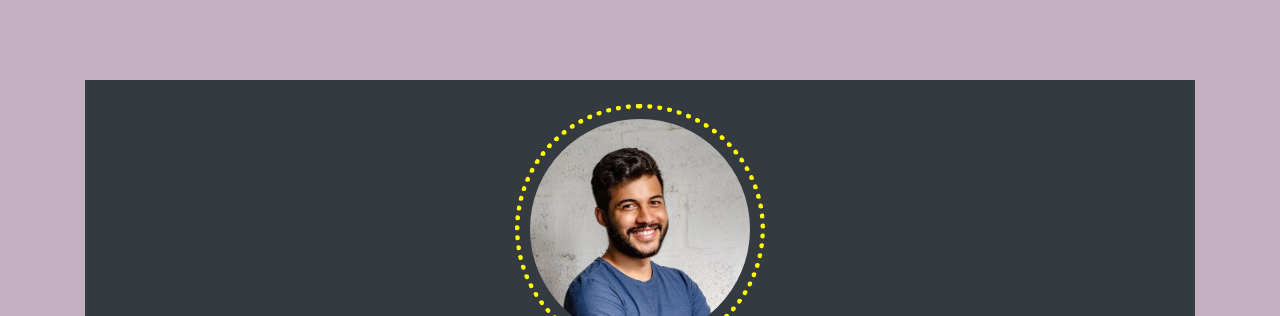
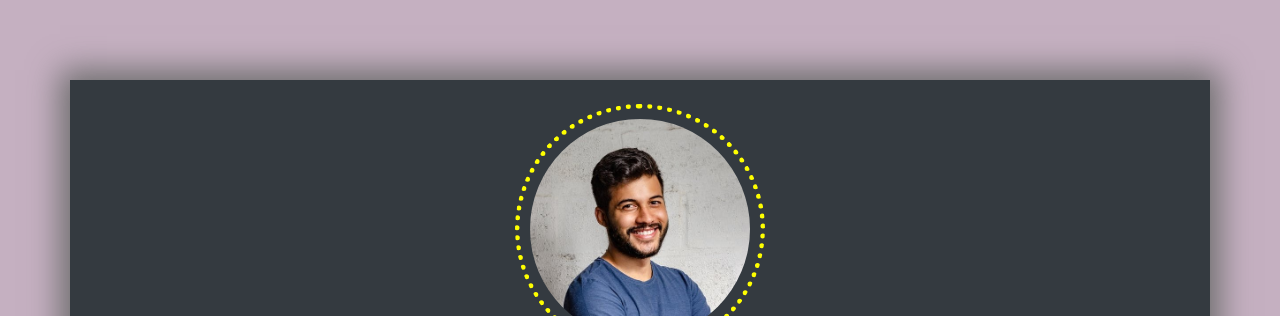
Before and after one commit to Joshua10roys/Model_Resume, a plain HTML site: page index.html in a window 1280 px wide. Shown: the top 316 px of the page. Drawn offline with nearby package versions, Linux system fonts and the light colour scheme.

Commit message:
shadow added

```diff
--- a/index.html
+++ b/index.html
@@ -18,7 +18,7 @@
 
 <body>
 
-    <div class="container container-main">
+    <div class="container container-main px-0">
 
         <!-- header -->
         <header>
--- a/style.css
+++ b/style.css
@@ -26,6 +26,7 @@ body{
 .container-main{
     margin-top: 10vh;
     margin-bottom: 10vh;
+    box-shadow: 0px 0px 30px 10px rgb(110, 110, 110);
 }
 .img-center{
     border-radius: 50%;
```
